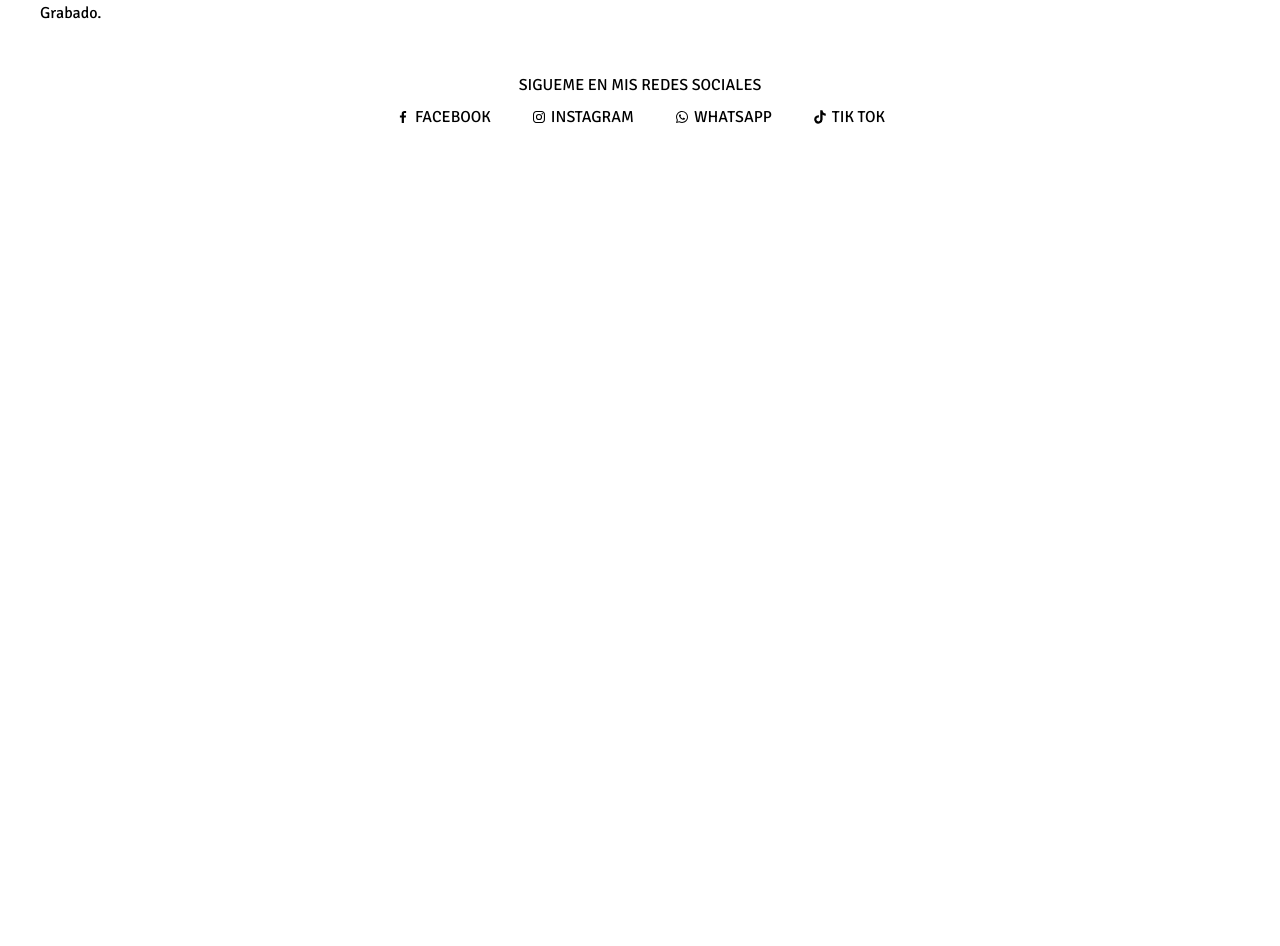
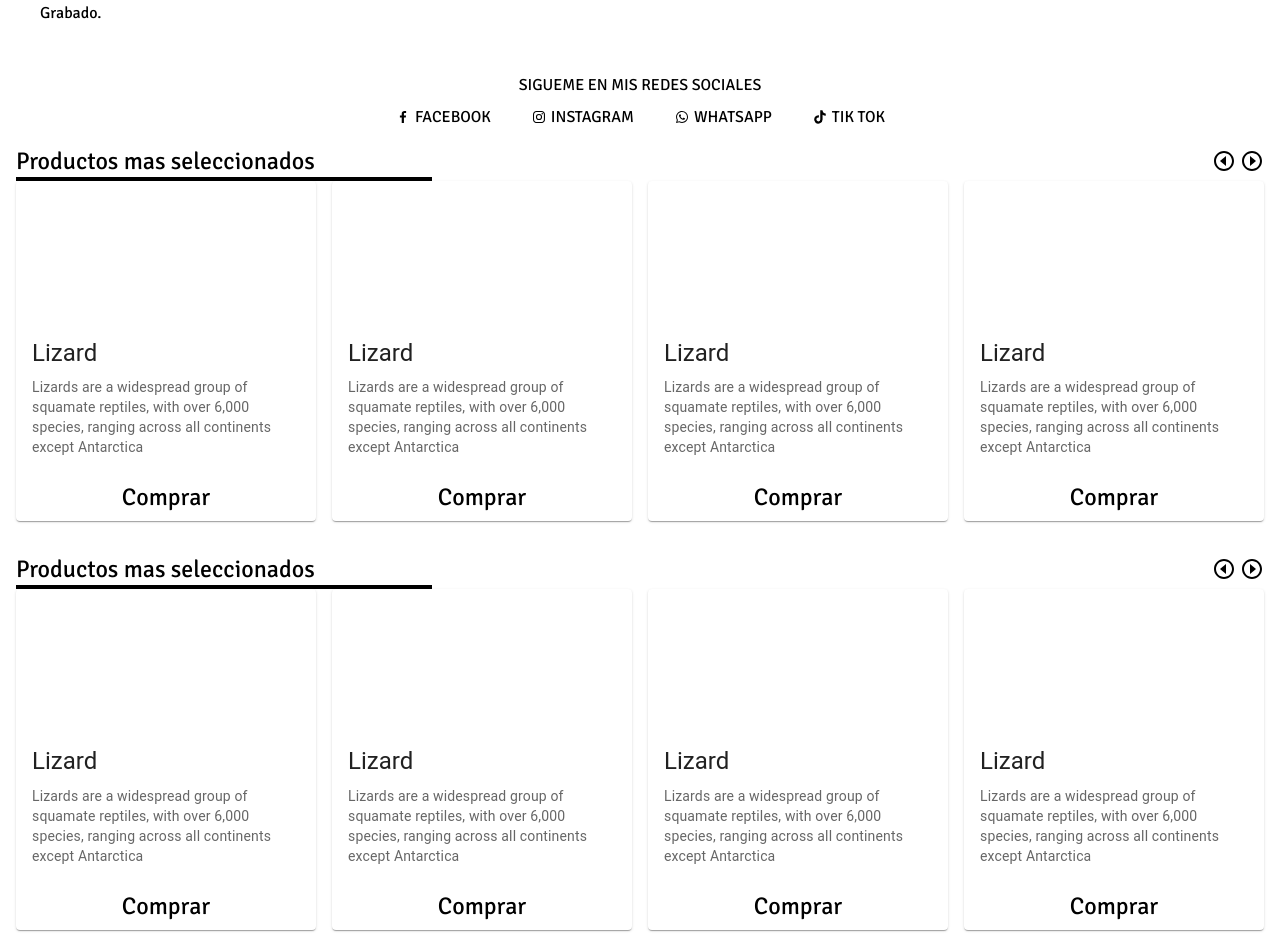
Before and after one commit to miguelfavioqm/suri, a React (Vite) app: page / in a window 1280 px wide. Shown: the part 723-1669 px from the top of the page. Before the commit the page ends 852 px from the top, so only its background shows below. Built offline with nearby package versions, Linux system fonts and the light colour scheme.

Commit message:
Añadiendo tarjetas

```diff
--- a/package.json
+++ b/package.json
@@ -10,6 +10,9 @@
     "preview": "vite preview"
   },
   "dependencies": {
+    "@emotion/react": "^11.11.1",
+    "@emotion/styled": "^11.11.0",
+    "@mui/material": "^5.14.10",
     "react": "^18.2.0",
     "react-dom": "^18.2.0",
     "react-icons": "^4.11.0"
--- a/src/App.jsx
+++ b/src/App.jsx
@@ -4,6 +4,8 @@ import viteLogo from "/vite.svg";
 import Menu from "./components/Menu";
 import { Main } from "./components/Main";
 import Features from "./components/Features";
+import Body from "./components/CardContainer";
+import CardContainer from "./components/CardContainer";
 
 function App() {
   const [count, setCount] = useState(0);
@@ -13,6 +15,8 @@ function App() {
       <Menu />
       <Main />
       <Features />
+      <CardContainer />
+      <CardContainer />
     </>
   );
 }
--- /dev/null
+++ b/src/components/Card.jsx
@@ -0,0 +1,33 @@
+import React from "react";
+import Card from "@mui/material/Card";
+import CardActions from "@mui/material/CardActions";
+import CardContent from "@mui/material/CardContent";
+import CardMedia from "@mui/material/CardMedia";
+import Button from "@mui/material/Button";
+import Typography from "@mui/material/Typography";
+const Card = () => {
+  return (
+    <Card sx={{ maxWidth: 345 }}>
+      <CardMedia
+        sx={{ height: 140 }}
+        image="/static/images/cards/contemplative-reptile.jpg"
+        title="green iguana"
+      />
+      <CardContent>
+        <Typography gutterBottom variant="h5" component="div">
+          Lizard
+        </Typography>
+        <Typography variant="body2" color="text.secondary">
+          Lizards are a widespread group of squamate reptiles, with over 6,000
+          species, ranging across all continents except Antarctica
+        </Typography>
+      </CardContent>
+      <CardActions>
+        <Button size="small">Share</Button>
+        <Button size="small">Learn More</Button>
+      </CardActions>
+    </Card>
+  );
+};
+
+export default Card;
--- /dev/null
+++ b/src/components/CardContainer.jsx
@@ -0,0 +1,33 @@
+import React from "react";
+import { BiCaretLeftCircle, BiCaretRightCircle } from "react-icons/bi";
+import MediaCard from "./MediaCard";
+const CardContainer = () => {
+  return (
+    <section className="p-4 text-2xl">
+      <div className="flex items-center justify-between">
+        <h3>Productos mas seleccionados</h3>
+        <div className="flex gap-1">
+          <BiCaretLeftCircle className=" cursor-pointer hover:opacity-75" />
+          <BiCaretRightCircle className=" cursor-pointer hover:opacity-75" />
+        </div>
+      </div>
+      <div className="w-2/6 bg-black h-1"></div>
+      <div className="w-full flex gap-4 flex-wrap md:flex-nowrap">
+        <div className="">
+          <MediaCard />
+        </div>
+        <div className="hidden md:inline-block">
+          <MediaCard />
+        </div>
+        <div className="hidden md:inline-block">
+          <MediaCard />
+        </div>
+        <div className="hidden md:inline-block">
+          <MediaCard />
+        </div>
+      </div>
+    </section>
+  );
+};
+
+export default CardContainer;
--- /dev/null
+++ b/src/components/MediaCard.jsx
@@ -0,0 +1,27 @@
+import * as React from "react";
+import Card from "@mui/material/Card";
+import CardActions from "@mui/material/CardActions";
+import CardContent from "@mui/material/CardContent";
+import CardMedia from "@mui/material/CardMedia";
+import Button from "@mui/material/Button";
+import Typography from "@mui/material/Typography";
+
+export default function MediaCard() {
+  return (
+    <Card sx={{ maxWidth: 345 }}>
+      <CardMedia sx={{ height: 140 }} image="" title="green iguana" />
+      <CardContent>
+        <Typography gutterBottom variant="h5" component="div">
+          Lizard
+        </Typography>
+        <Typography variant="body2" color="text.secondary">
+          Lizards are a widespread group of squamate reptiles, with over 6,000
+          species, ranging across all continents except Antarctica
+        </Typography>
+      </CardContent>
+      <CardActions>
+        <button className="text-black text-center w-full">Comprar</button>
+      </CardActions>
+    </Card>
+  );
+}
```
Also changed, not shown: 1 other file (tests, documents, lock files or other folders).
